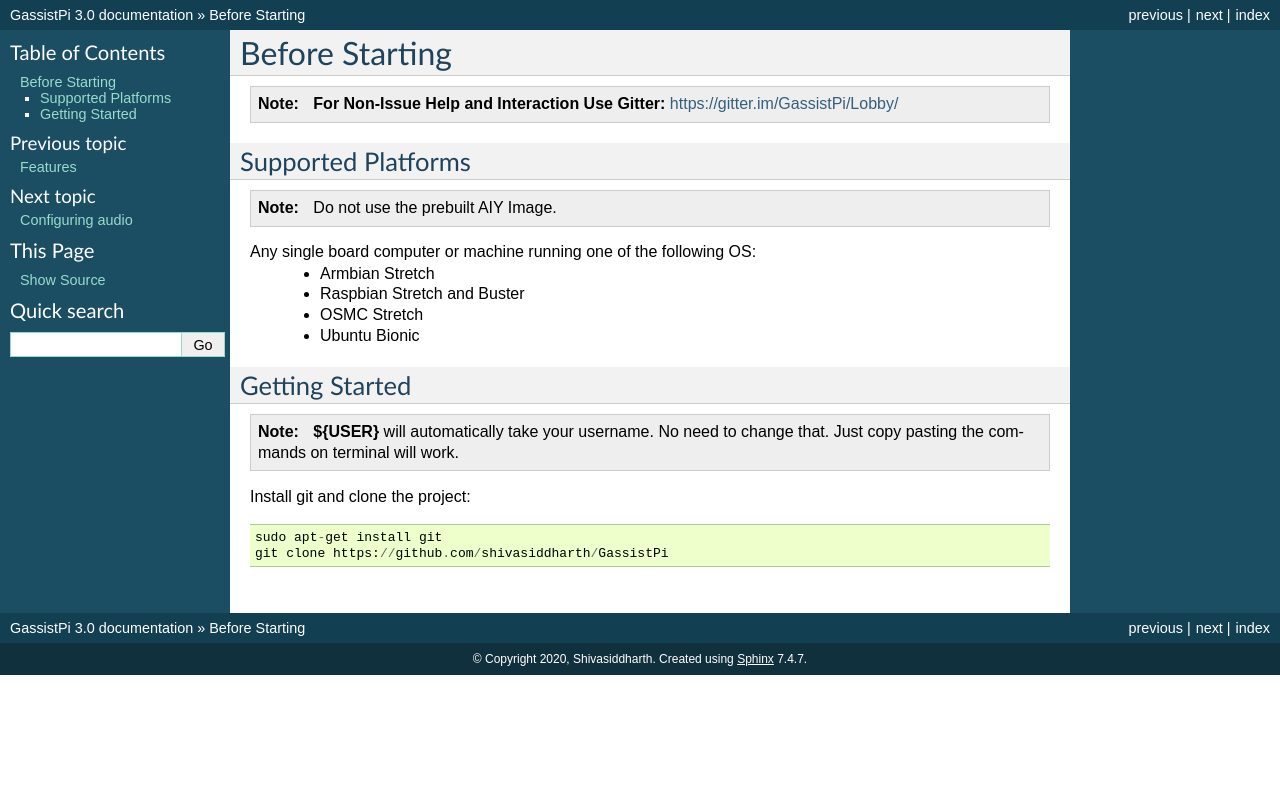
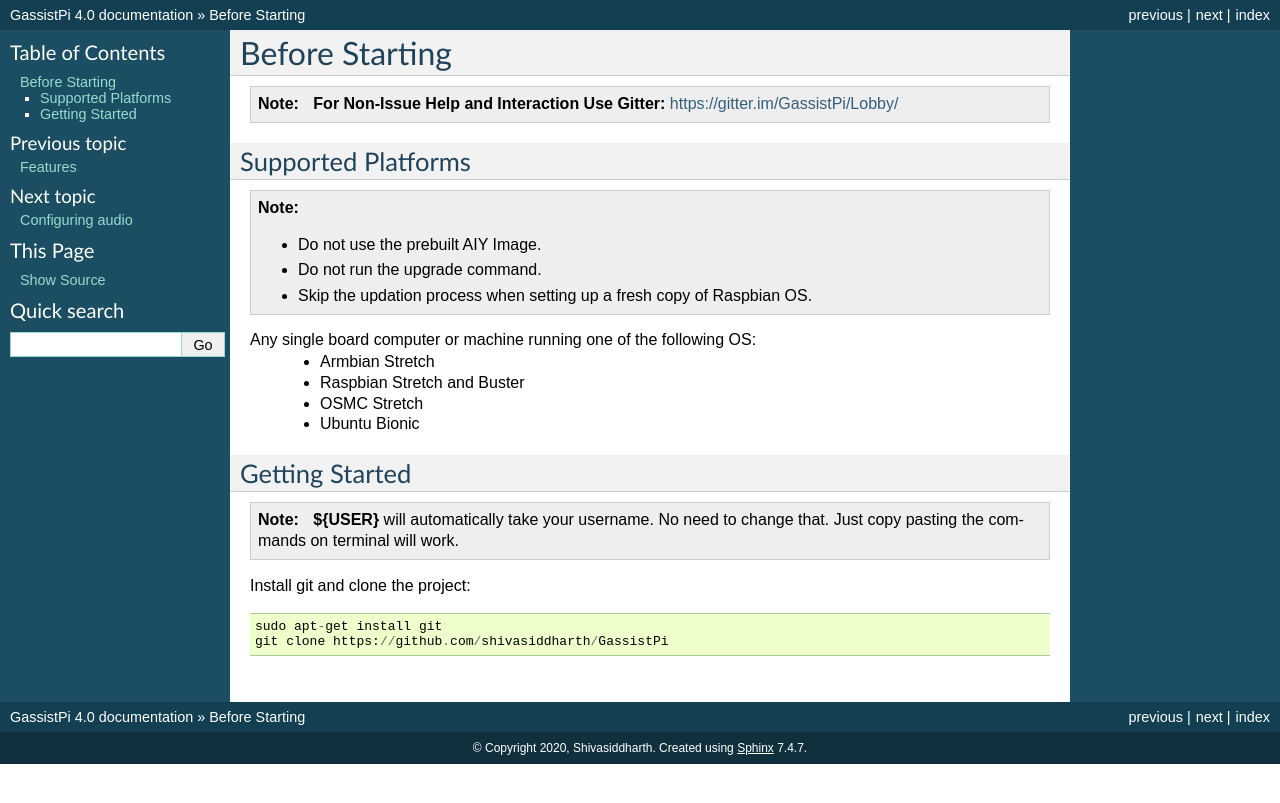
Before and after one commit to shivasiddharth/GassistPi-Documentation, a Sphinx documentation site: the page built from docs/starting.rst, in a window 1280 px wide. Shown: the top 803 px of the page. Built offline with Sphinx 7.4.7, drawn with Linux system fonts in a browser that asks for light colours.

Commit message:
Add warning
Added a note about the upgrade process.

```diff
--- a/docs/conf.py
+++ b/docs/conf.py
@@ -44,7 +44,7 @@
 # The short X.Y version.
 version = '60.38'
 # The full version, including alpha/beta/rc tags.
-release = '3.0'
+release = '4.0'
 
 # The language for content autogenerated by Sphinx. Refer to documentation
 # for a list of supported languages.
--- a/docs/starting.rst
+++ b/docs/starting.rst
@@ -6,7 +6,10 @@
 
 Supported Platforms
 -------------------
-.. note:: Do not use the prebuilt AIY Image.
+.. note::
+ - Do not use the prebuilt AIY Image.
+ - Do not run the upgrade command.
+ - Skip the updation process when setting up a fresh copy of Raspbian OS.
 
 Any single board computer or machine running one of the following OS:
  - Armbian Stretch
```
